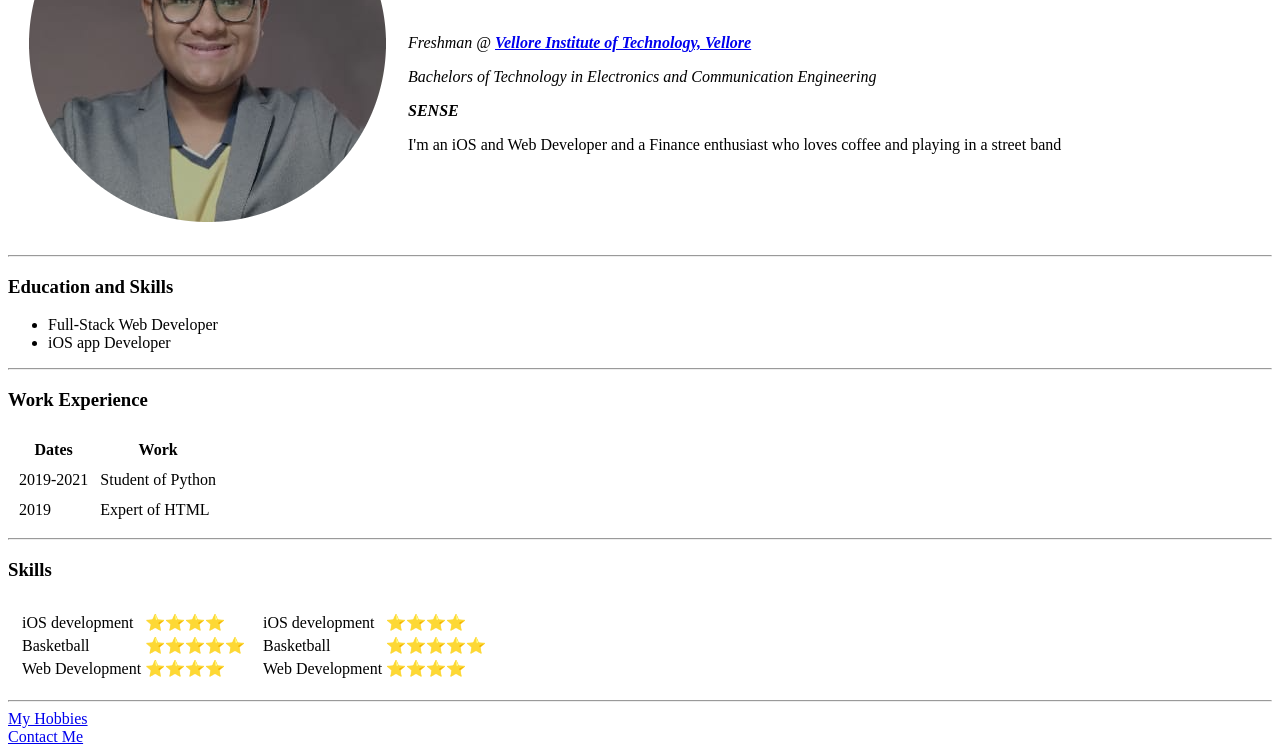
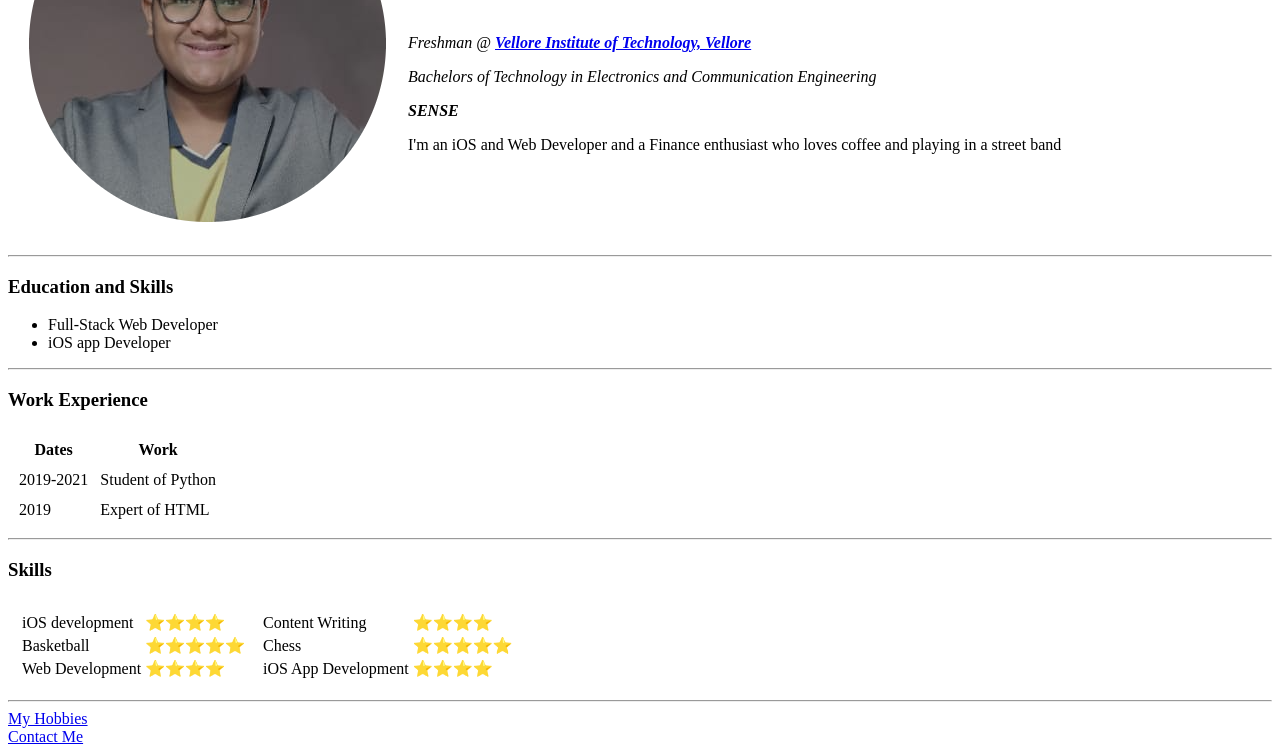
Before and after one commit to adityakrishna03/cv, a plain HTML site: page index.html in a window 1280 px wide. Shown: the part 164-918 px from the top of the page. Drawn offline with Linux system fonts and the light colour scheme.

Commit message:
updating data

```diff
--- a/index.html
+++ b/index.html
@@ -67,15 +67,15 @@
           <table>
             <tbody>
               <tr>
-                <td>iOS development</td>
+                <td>Content Writing</td>
                 <td>⭐⭐⭐⭐</td>
               </tr>
               <tr>
-                <td>Basketball</td>
+                <td>Chess</td>
                 <td>⭐⭐⭐⭐⭐</td>
               </tr>
               <tr>
-                <td>Web Development</td>
+                <td>iOS App Development</td>
                 <td>⭐⭐⭐⭐</td>
               </tr>
           </table>
```
